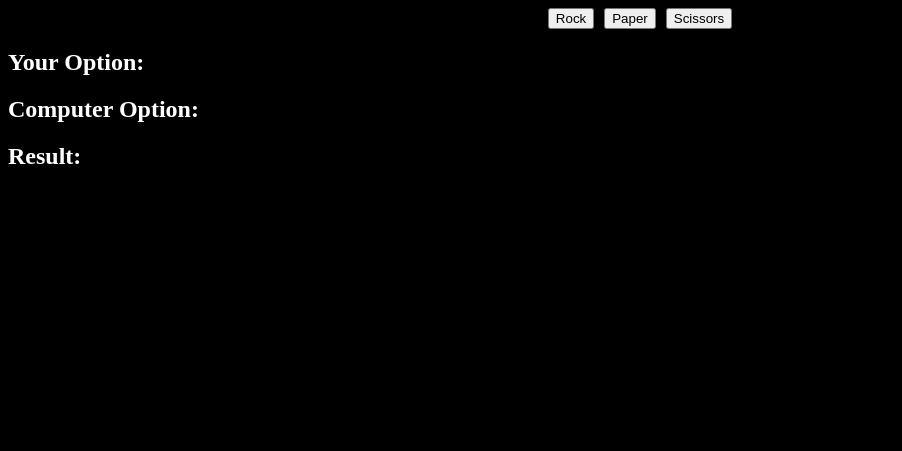
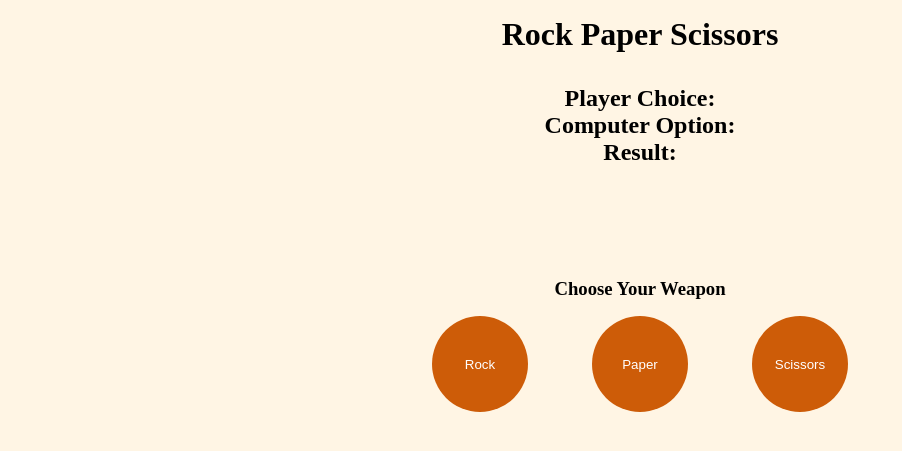
Before and after one commit to LGRV-alt/CodeSpace2024, a PHP site: the page made by Testing Technologies/rockPaperScissors/index.html in a window 1280 px wide. Shown: the top 451 px of the page, without its empty margins (0-902 px from the left). Run offline with PHP 8.4, Linux system fonts and the light colour scheme.

Commit message:
style changes to RPS

```diff
--- a/Testing Technologies/rockPaperScissors/index.html
+++ b/Testing Technologies/rockPaperScissors/index.html
@@ -24,17 +24,25 @@ document.getElementById.
   </head>
 
   <body>
-    <!-- Buttons -->
-    <div class="button-wrapper">
-      <button id="rock">Rock</button>
-      <button id="paper">Paper</button>
-      <button id="scissors">Scissors</button>
+    <div class="header">
+      <h1>Rock Paper Scissors</h1>
     </div>
 
     <!-- Info -->
-    <h2>Your Option: <span id="user-option"></span></h2>
-    <h2>Computer Option: <span id="computer-option"></span></h2>
-    <h2>Result: <span id="result"></span></h2>
+    <div class="display-options">
+      <h2>Player Choice: <span id="user-option"></span></h2>
+      <h2>Computer Option: <span id="computer-option"></span></h2>
+      <h2>Result: <span id="result"></span></h2>
+    </div>
+    <!-- Buttons -->
+    <div class="player-section">
+      <h3>Choose Your Weapon</h3>
+      <div class="button-wrapper">
+        <button id="rock">Rock</button>
+        <button id="paper">Paper</button>
+        <button id="scissors">Scissors</button>
+      </div>
+    </div>
     <script src="myscripts.js"></script>
   </body>
 </html>
--- a/Testing Technologies/rockPaperScissors/style.css
+++ b/Testing Technologies/rockPaperScissors/style.css
@@ -1,22 +1,68 @@
+* {
+  padding: 0px;
+  margin: 0px;
+  overflow-x: hidden;
+}
+
+:root {
+  --main-color: #fff5e4;
+  --main-text: #6a9c89;
+}
+
 html {
-  background-color: black;
-  color: white;
+  background-color: var(--main-color);
+  color: black;
+}
+
+.player-section {
+  display: flex;
+  flex-direction: column;
+  gap: 1rem;
+  width: 100%;
+  justify-content: center;
+  align-items: center;
+}
+
+.header {
+  color: var(--main-text);
+  color: black;
+  display: flex;
+  justify-content: center;
+  background-color: var(--main-color);
+  padding: 1rem;
+  margin-bottom: 1rem;
 }
 
 .button-wrapper {
   display: flex;
   width: 100%;
   justify-content: center;
-  gap: 10px;
+  align-items: center;
+  gap: 4rem;
 }
 
-/* .button-wrapper > button {
-  background-color: green;
+.button-wrapper > button {
+  width: 6rem;
+  height: 6rem;
+  cursor: pointer;
+  background-color: #cd5c08;
   color: white;
+  border: none;
+  border-radius: 50%;
 }
 
 .button-wrapper > button:hover {
-  background-color: red;
-  color: white;
-  cursor: pointer;
-} */
+  background-color: #e66a0a;
+}
+
+.display-options {
+  margin-bottom: 7rem;
+  display: flex;
+  flex-direction: column;
+  justify-content: center;
+  align-items: center;
+}
+
+.display-options > h2 > span {
+  color: red;
+}
```
